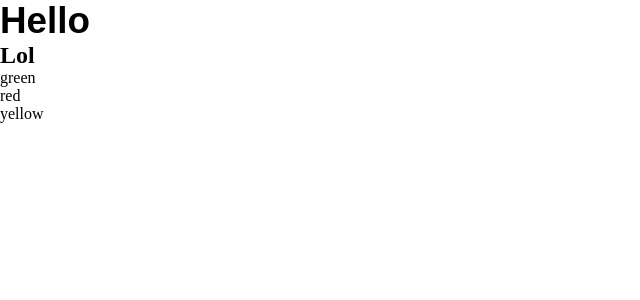
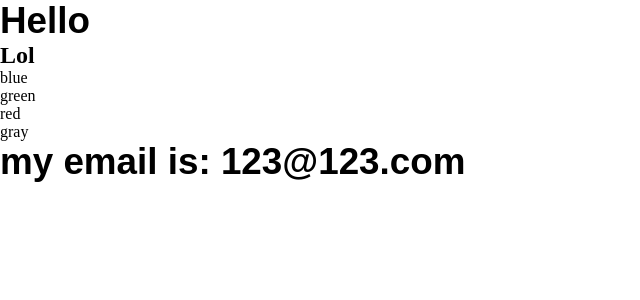
Before and after one commit to BrianHee/angular, an Angular app in the folder client/: page / in a window 1280 px wide. Shown: the top 300 px of the page, without its empty margins (0-640 px from the left). Built offline with nearby package versions, Linux system fonts and the light colour scheme.

Commit message:
test: services via angular cli

```diff
--- a/client/src/app/app.module.ts
+++ b/client/src/app/app.module.ts
@@ -1,3 +1,4 @@
+import { BallService } from './ball/ball.service';
 import { NgModule } from '@angular/core';
 import { BrowserModule } from '@angular/platform-browser';
 
@@ -7,7 +8,7 @@ import { BallComponent } from './ball/ball.component';
 @NgModule({
   declarations: [AppComponent, BallComponent],
   imports: [BrowserModule],
-  providers: [],
+  providers: [BallService],
   bootstrap: [AppComponent],
 })
 export class AppModule {}
--- a/client/src/app/ball/ball.component.ts
+++ b/client/src/app/ball/ball.component.ts
@@ -1,4 +1,6 @@
+import { EmailService } from './../email.service';
 import { Component, OnInit } from '@angular/core';
+import { BallService } from './ball.service';
 
 @Component({
   selector: 'app-ball',
@@ -12,14 +14,19 @@ import { Component, OnInit } from '@angular/core';
         {{ ball }}
       </li>
     </ul>
+    <h1>my email is: {{ email }}</h1>
   `,
   styleUrls: ['./ball.component.scss'],
 })
 export class BallComponent implements OnInit {
   value = 'Lol';
-  balls = ['green', 'red', 'yellow'];
+  balls: any;
+  email: string;
 
-  constructor() {}
+  constructor(service: BallService, email: EmailService) {
+    this.balls = service.getBalls();
+    this.email = email.getEmail();
+  }
 
   ngOnInit(): void {}
 }
--- /dev/null
+++ b/client/src/app/ball/ball.service.ts
@@ -0,0 +1,5 @@
+export class BallService {
+  getBalls() {
+    return ['blue', 'green', 'red', 'gray'];
+  }
+}
--- /dev/null
+++ b/client/src/app/email.service.ts
@@ -0,0 +1,12 @@
+import { Injectable } from '@angular/core';
+
+@Injectable({
+  providedIn: 'root',
+})
+export class EmailService {
+  constructor() {}
+
+  getEmail() {
+    return '123@123.com';
+  }
+}
```
Also changed, not shown: 2 other files (tests, documents, lock files or other folders).
